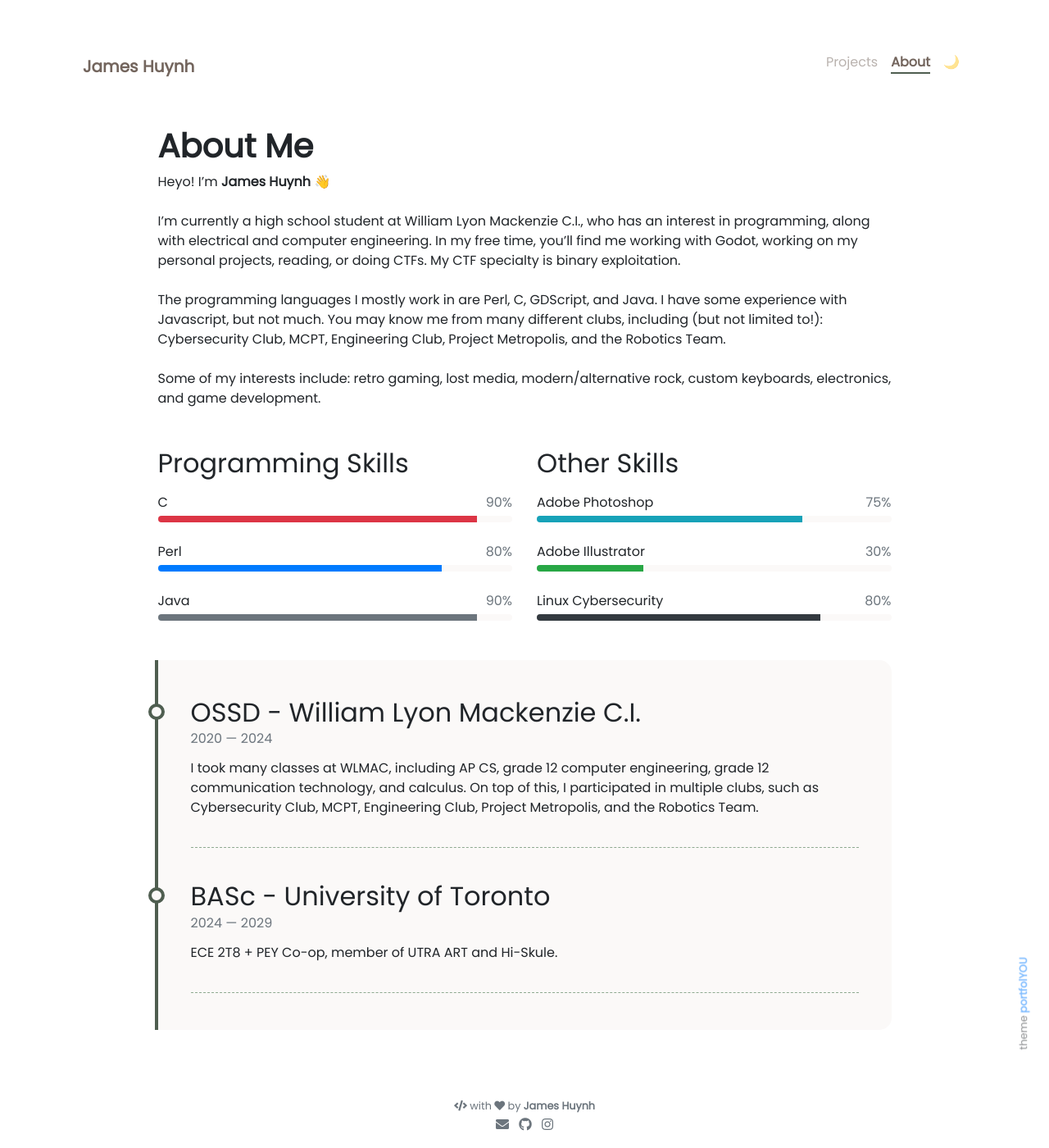
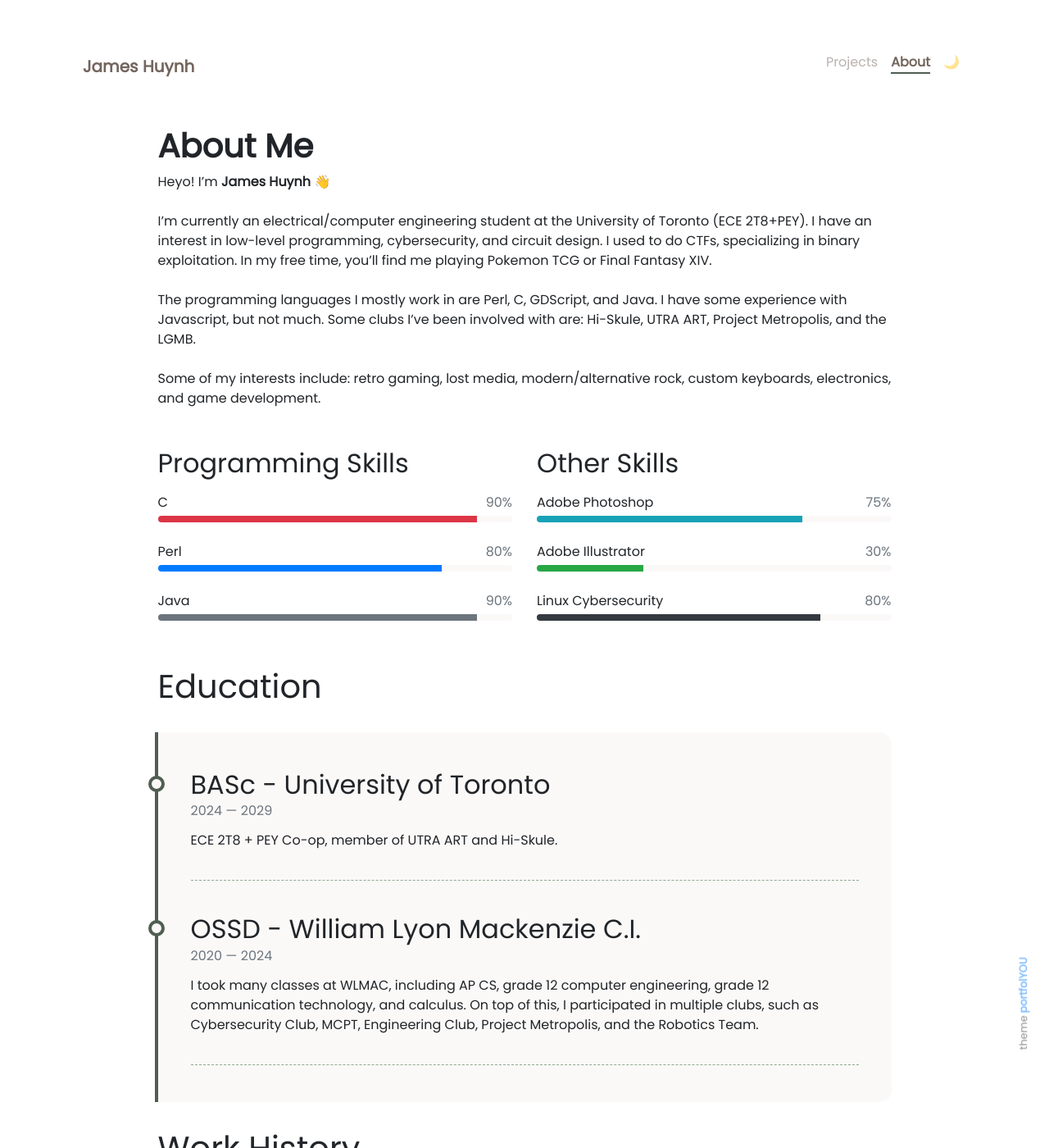
Before and after one commit to Maplefin444/maplefin444.github.io, a Jekyll site: the page built from pages/about.md, in a window 1280 px wide and 1400 px high. Shown: the whole window at 82% size. Built offline with Jekyll 4.4.1, drawn with Linux system fonts in a browser that asks for light colours; nearby versions of some CDN libraries; emoji names are drawn with the system emoji font; some of the changed text lies outside the part shown.

Commit message:
Update site with new info 😁

```diff
--- /dev/null
+++ b/_data/worktimeline.yml
@@ -0,0 +1,4 @@
+- title: Research Assistant
+  from: May 2025
+  to: Sept 2025
+  description: I worked as a research assistant at York University, under Professor Uyen T Nguyen. I received an NSERC Undergraduate Student Research Award.
--- /dev/null
+++ b/_includes/about/worktimeline.html
@@ -0,0 +1,13 @@
+<div class="col mt-4">
+  <div class="timeline-body bg-themed">
+    {% for item in site.data.worktimeline %}
+      <div class="timeline-item">
+        <div class="content">
+          <h2>{{ item.title }}</h2>
+          <h6 class="date">{{ item.from }} — {{ item.to }}</h6>
+          <p>{{ item.description }}</p>
+        </div>
+      </div>
+    {% endfor %}
+  </div>
+</div>
--- a/_includes/head.html
+++ b/_includes/head.html
@@ -20,7 +20,7 @@
   <title>{{ title }}</title>
   <meta name="description" content="{{ description }}">
 
-  <link rel="shortcut icon" type="image/x-icon" href="{{ '/assets/favicon.ico' | relative_url }}">
+  <link rel="shortcut icon" type="image/x-icon" href="{{ '/assets/favicons/favicon16.png' | relative_url }}">
 
   <!-- Theme style -->
   <script src="{{ '/assets/js/theme.js' | relative_url }}"></script>
--- a/pages/about.md
+++ b/pages/about.md
@@ -8,8 +8,8 @@
 # **About Me**
 
 Heyo! I'm **{{ site.author.name }}** :wave:<br><br>
-I'm currently a high school student at William Lyon Mackenzie C.I., who has an interest in programming, along with electrical and computer engineering. In my free time, you'll find me working with Godot, working on my personal projects, reading, or doing CTFs. My CTF specialty is binary exploitation.<br><br>
-The programming languages I mostly work in are Perl, C, GDScript, and Java. I have some experience with Javascript, but not much. You may know me from many different clubs, including (but not limited to!): Cybersecurity Club, MCPT, Engineering Club, Project Metropolis, and the Robotics Team.<br><br>
+I'm currently an electrical/computer engineering student at the University of Toronto (ECE 2T8+PEY). I have an interest in low-level programming, cybersecurity, and circuit design. I used to do CTFs, specializing in binary exploitation. In my free time, you'll find me playing Pokemon TCG or Final Fantasy XIV.<br><br>
+The programming languages I mostly work in are Perl, C, GDScript, and Java. I have some experience with Javascript, but not much. Some clubs I've been involved with are: Hi-Skule, UTRA ART, Project Metropolis, and the LGMB.<br><br>
 Some of my interests include: retro gaming, lost media, modern/alternative rock, custom keyboards, electronics, and game development.
 
 <div class="row">
@@ -17,6 +17,14 @@
 {% include about/skills.html title="Other Skills" source=site.data.other-skills %}
 </div>
 
+# Education
+
 <div class="row">
 {% include about/timeline.html %}
 </div>
+
+# Work History
+
+<div class="row">
+{% include about/worktimeline.html %}
+</div>
```
Also changed, not shown: _data/timeline.yml (+4 -4 lines), assets/favicons/favicon16.png (added), assets/favicons/favicon32.png (added), assets/favicons/favicon96.png (added).
